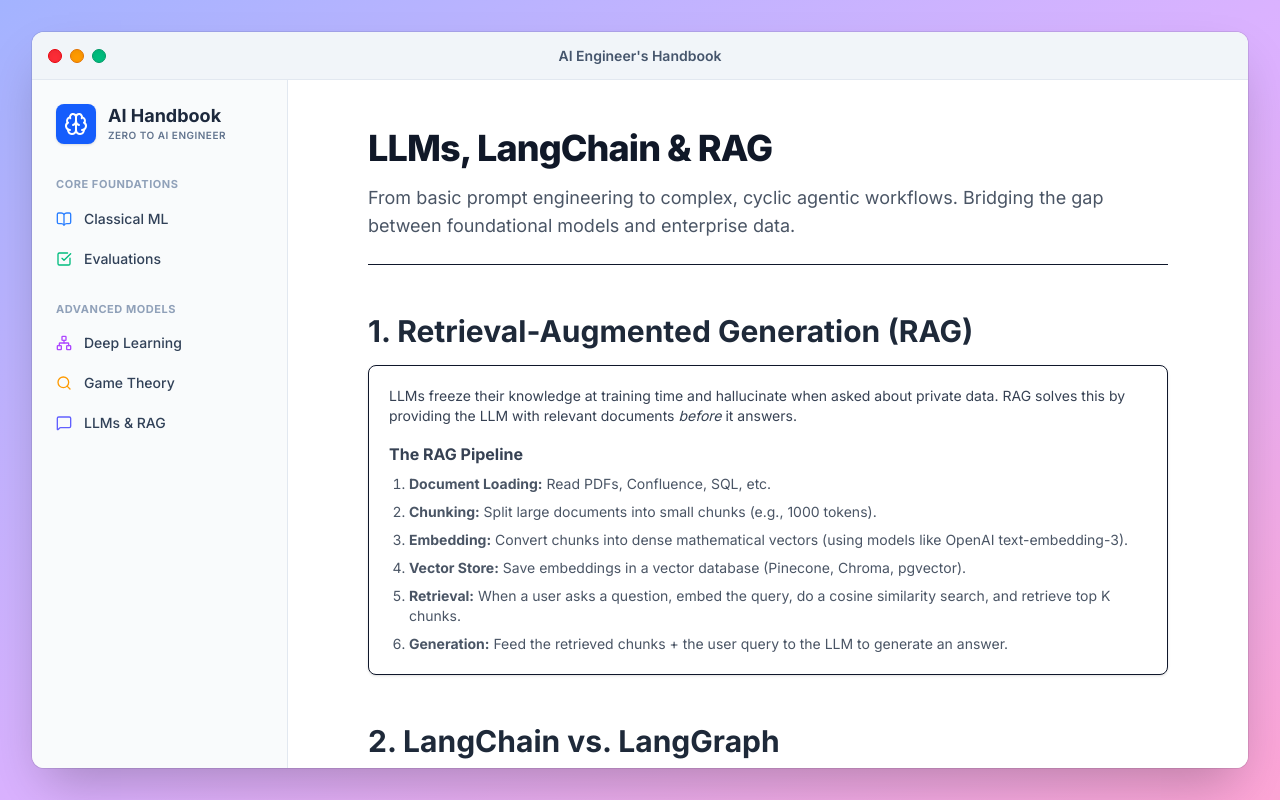
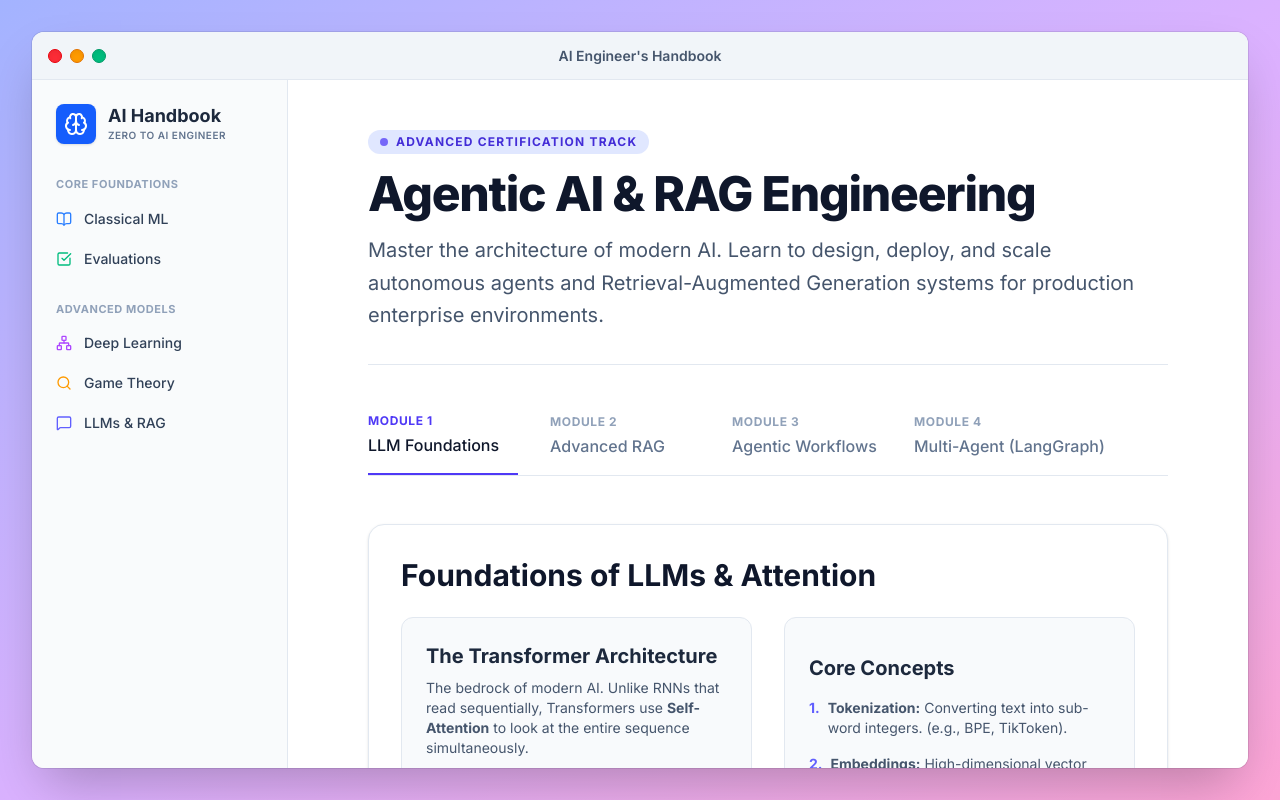
Before and after one commit to Joeljozzz/ai-repo, a Next.js app: page /llm-rag in a window 1280 px wide. Built offline with nearby package versions, Linux system fonts and the light colour scheme.

Commit message:
feat: restructure LLM & RAG page into advanced 4-module curriculum mirroring professional courses

```diff
--- a/src/app/llm-rag/page.tsx
+++ b/src/app/llm-rag/page.tsx
@@ -1,89 +1,278 @@
-import React from 'react';
+"use client";
+
+import React, { useState } from 'react';
+import { Prism as SyntaxHighlighter } from 'react-syntax-highlighter';
+import { vscDarkPlus } from 'react-syntax-highlighter/dist/esm/styles/prism';
 
 export default function LlmRag() {
+  const [activeModule, setActiveModule] = useState('mod1');
+
+  const ragCode = `from langchain_community.document_loaders import PyPDFLoader
+from langchain_text_splitters import RecursiveCharacterTextSplitter
+from langchain_openai import OpenAIEmbeddings
+from langchain_community.vectorstores import Chroma
+from langchain_core.prompts import PromptTemplate
+from langchain_openai import ChatOpenAI
+from langchain_core.runnables import RunnablePassthrough
+
+# 1. Load and Chunk
+loader = PyPDFLoader("enterprise_data.pdf")
+docs = loader.load()
+splitter = RecursiveCharacterTextSplitter(chunk_size=1000, chunk_overlap=200)
+splits = splitter.split_documents(docs)
+
+# 2. Embed and Index
+vectorstore = Chroma.from_documents(documents=splits, embedding=OpenAIEmbeddings())
+retriever = vectorstore.as_retriever(search_type="similarity", search_kwargs={"k": 5})
+
+# 3. Formulate RAG Chain
+llm = ChatOpenAI(model="gpt-4-turbo")
+template = """Use the following pieces of context to answer the question.
+If you don't know the answer, just say that you don't know.
+Context: {context}
+Question: {question}"""
+prompt = PromptTemplate.from_template(template)
+
+rag_chain = (
+    {"context": retriever, "question": RunnablePassthrough()}
+    | prompt
+    | llm
+)
+
+# 4. Invoke
+response = rag_chain.invoke("What is our Q3 revenue strategy?")
+print(response.content)`;
+
+  const langGraphCode = `from typing import TypedDict, Annotated
+import operator
+from langgraph.graph import StateGraph, END
+from langchain_core.messages import HumanMessage
+
+# 1. Define Agent State
+class AgentState(TypedDict):
+    messages: Annotated[list, operator.add]
+    needs_revision: bool
+
+# 2. Define Nodes (The "Actors")
+def drafter(state: AgentState):
+    """Generates the initial response."""
+    last_msg = state['messages'][-1].content
+    # (LLM Call omitted for brevity)
+    draft = f"Drafted response for: {last_msg}"
+    return {"messages": [HumanMessage(content=draft)]}
+
+def reviewer(state: AgentState):
+    """Critiques the draft and flags if revision is needed."""
+    # (LLM Call to check for hallucinations/style)
+    needs_rev = True # Mocking a failure
+    return {"needs_revision": needs_rev}
+
+# 3. Define Conditional Edges
+def should_continue(state: AgentState):
+    if state["needs_revision"]:
+        return "drafter" # Loop back!
+    return END
+
+# 4. Build the Cyclic Graph
+workflow = StateGraph(AgentState)
+workflow.add_node("drafter", drafter)
+workflow.add_node("reviewer", reviewer)
+
+workflow.set_entry_point("drafter")
+workflow.add_edge("drafter", "reviewer")
+workflow.add_conditional_edges("reviewer", should_continue)
+
+# 5. Compile and Run
+app = workflow.compile()
+final_state = app.invoke({"messages": [HumanMessage(content="Write a marketing email.")]})`;
+
   return (
-    <div className="space-y-12 pb-12">
-      <header className="border-b pb-6">
-        <h1 className="text-4xl font-extrabold tracking-tight text-gray-900">LLMs, LangChain & RAG</h1>
-        <p className="mt-4 text-lg text-gray-600">
-          From basic prompt engineering to complex, cyclic agentic workflows. Bridging the gap between foundational models and enterprise data.
+    <div className="space-y-12 pb-16 text-slate-800">
+
+      {/* Header */}
+      <header className="border-b border-slate-200 pb-8">
+        <div className="inline-flex items-center gap-2 px-3 py-1 bg-indigo-100 text-indigo-700 rounded-full text-xs font-bold uppercase tracking-widest mb-4">
+          <span className="w-2 h-2 rounded-full bg-indigo-600 animate-pulse"></span>
+          Advanced Certification Track
+        </div>
+        <h1 className="text-5xl font-extrabold tracking-tight text-slate-900 mb-4">Agentic AI & RAG Engineering</h1>
+        <p className="text-xl text-slate-600 leading-relaxed max-w-3xl">
+          Master the architecture of modern AI. Learn to design, deploy, and scale autonomous agents and Retrieval-Augmented Generation systems for production enterprise environments.
         </p>
       </header>
 
-      {/* RAG Basics */}
-      <section className="space-y-4">
-        <h2 className="text-3xl font-bold text-gray-800">1. Retrieval-Augmented Generation (RAG)</h2>
-        <div className="bg-white p-5 rounded-lg border shadow-sm">
-          <p className="text-sm text-gray-700 mb-4">
-            LLMs freeze their knowledge at training time and hallucinate when asked about private data. RAG solves this by providing the LLM with relevant documents <em>before</em> it answers.
-          </p>
+      {/* Course Modules Navigation */}
+      <div className="flex border-b border-slate-200 gap-8 overflow-x-auto no-scrollbar">
+        {[
+          { id: 'mod1', title: 'Module 1', subtitle: 'LLM Foundations' },
+          { id: 'mod2', title: 'Module 2', subtitle: 'Advanced RAG' },
+          { id: 'mod3', title: 'Module 3', subtitle: 'Agentic Workflows' },
+          { id: 'mod4', title: 'Module 4', subtitle: 'Multi-Agent (LangGraph)' },
+        ].map((mod) => (
+          <button
+            key={mod.id}
+            onClick={() => setActiveModule(mod.id)}
+            className={`pb-4 text-left transition-colors whitespace-nowrap min-w-[150px] ${
+              activeModule === mod.id
+                ? 'border-b-2 border-indigo-600'
+                : 'text-slate-500 hover:text-slate-700'
+            }`}
+          >
+            <div className={`text-xs font-bold uppercase tracking-wider mb-1 ${activeModule === mod.id ? 'text-indigo-600' : 'text-slate-400'}`}>
+              {mod.title}
+            </div>
+            <div className={`text-base font-medium ${activeModule === mod.id ? 'text-slate-900' : ''}`}>
+              {mod.subtitle}
+            </div>
+          </button>
+        ))}
+      </div>
 
-          <h4 className="font-bold text-gray-700 mb-2">The RAG Pipeline</h4>
-          <ol className="list-decimal pl-5 text-sm text-gray-600 space-y-2">
-            <li><strong>Document Loading:</strong> Read PDFs, Confluence, SQL, etc.</li>
-            <li><strong>Chunking:</strong> Split large documents into small chunks (e.g., 1000 tokens).</li>
-            <li><strong>Embedding:</strong> Convert chunks into dense mathematical vectors (using models like OpenAI text-embedding-3).</li>
-            <li><strong>Vector Store:</strong> Save embeddings in a vector database (Pinecone, Chroma, pgvector).</li>
-            <li><strong>Retrieval:</strong> When a user asks a question, embed the query, do a cosine similarity search, and retrieve top K chunks.</li>
-            <li><strong>Generation:</strong> Feed the retrieved chunks + the user query to the LLM to generate an answer.</li>
-          </ol>
+      {/* Module 1: Foundations */}
+      {activeModule === 'mod1' && (
+        <div className="space-y-8 animate-in fade-in slide-in-from-bottom-4 duration-500">
+          <section className="bg-white p-8 rounded-2xl shadow-sm border border-slate-200">
+            <h2 className="text-3xl font-bold mb-6 text-slate-900">Foundations of LLMs & Attention</h2>
+
+            <div className="grid md:grid-cols-2 gap-8">
+              <div className="bg-slate-50 p-6 rounded-xl border border-slate-200">
+                <h3 className="font-bold text-xl text-slate-800 mb-2">The Transformer Architecture</h3>
+                <p className="text-sm text-slate-600 mb-4">
+                  The bedrock of modern AI. Unlike RNNs that read sequentially, Transformers use <strong>Self-Attention</strong> to look at the entire sequence simultaneously.
+                </p>
+                <div className="font-mono bg-slate-900 text-indigo-400 p-4 rounded-lg text-xs mb-4">
+                  Attention(Q, K, V) = softmax( (Q·K^T) / √d_k ) · V
+                </div>
+                <p className="text-xs text-slate-500">
+                  Queries (Q), Keys (K), and Values (V) dynamically determine how much "focus" each word should put on every other word in the context window.
+                </p>
+              </div>
+
+              <div className="bg-slate-50 p-6 rounded-xl border border-slate-200 flex flex-col justify-center">
+                <h3 className="font-bold text-xl text-slate-800 mb-4">Core Concepts</h3>
+                <ul className="text-sm text-slate-600 space-y-4">
+                  <li className="flex items-start gap-2">
+                    <span className="text-indigo-500 font-bold">1.</span>
+                    <span><strong>Tokenization:</strong> Converting text into sub-word integers. (e.g., BPE, TikToken).</span>
+                  </li>
+                  <li className="flex items-start gap-2">
+                    <span className="text-indigo-500 font-bold">2.</span>
+                    <span><strong>Embeddings:</strong> High-dimensional vector space mapping where semantic similarity = geometric proximity (Cosine Similarity).</span>
+                  </li>
+                  <li className="flex items-start gap-2">
+                    <span className="text-indigo-500 font-bold">3.</span>
+                    <span><strong>Fine-Tuning (PEFT/LoRA):</strong> Adapting massive base models to specific tasks efficiently by freezing most weights.</span>
+                  </li>
+                </ul>
+              </div>
+            </div>
+          </section>
         </div>
-      </section>
+      )}
 
-      {/* LangChain & LangGraph */}
-      <section className="space-y-4">
-        <h2 className="text-3xl font-bold text-gray-800">2. LangChain vs. LangGraph</h2>
+      {/* Module 2: Advanced RAG */}
+      {activeModule === 'mod2' && (
+        <div className="space-y-8 animate-in fade-in slide-in-from-bottom-4 duration-500">
+          <section className="bg-white p-8 rounded-2xl shadow-sm border border-slate-200">
+            <h2 className="text-3xl font-bold mb-4 text-slate-900">Retrieval-Augmented Generation (RAG)</h2>
+            <p className="text-lg text-slate-600 mb-8">
+              LLMs hallucinate and lack private data. RAG bridges this by searching a Vector Database for context <em>before</em> generating an answer.
+            </p>
 
-        <div className="grid grid-cols-1 md:grid-cols-2 gap-6 mt-4">
-          <div className="bg-white p-5 rounded-lg border shadow-sm">
-            <h4 className="font-bold text-blue-600 mb-2">LangChain (Linear)</h4>
-            <p className="text-sm text-gray-600 mb-3">
-              Best for linear pipelines and standard RAG (Chains). It connects prompts, models, and output parsers in a straight sequence.
+            <div className="rounded-xl overflow-hidden shadow-lg border border-slate-800 mb-8">
+              <div className="bg-slate-900 text-slate-400 text-xs px-4 py-2 font-mono border-b border-slate-800">
+                standard_rag_pipeline.py
+              </div>
+              <SyntaxHighlighter language="python" style={vscDarkPlus} showLineNumbers customStyle={{margin: 0, padding: '1.5rem', backgroundColor: '#0f172a'}}>
+                {ragCode}
+              </SyntaxHighlighter>
+            </div>
+
+            <h3 className="text-xl font-bold mb-4 mt-12">Advanced Retrieval Techniques</h3>
+            <div className="grid md:grid-cols-3 gap-6">
+              <div className="p-5 bg-slate-50 rounded-xl border border-slate-200">
+                <h4 className="font-bold text-slate-900 mb-2">Semantic Chunking</h4>
+                <p className="text-sm text-slate-600">Instead of splitting by character count, split by document structure (headers, paragraphs) to preserve natural context.</p>
+              </div>
+              <div className="p-5 bg-slate-50 rounded-xl border border-slate-200">
+                <h4 className="font-bold text-slate-900 mb-2">Hybrid Search</h4>
+                <p className="text-sm text-slate-600">Combine dense vector search (semantic meaning) with sparse keyword search (BM25) to catch exact product IDs or names.</p>
+              </div>
+              <div className="p-5 bg-slate-50 rounded-xl border border-slate-200">
+                <h4 className="font-bold text-slate-900 mb-2">Re-Ranking (Cohere)</h4>
+                <p className="text-sm text-slate-600">Retrieve 50 docs cheaply, then use a Cross-Encoder to accurately score and re-rank the top 5 before passing to the LLM.</p>
+              </div>
+            </div>
+          </section>
+        </div>
+      )}
+
+      {/* Module 3: Agentic Workflows */}
+      {activeModule === 'mod3' && (
+        <div className="space-y-8 animate-in fade-in slide-in-from-bottom-4 duration-500">
+          <section className="bg-white p-8 rounded-2xl shadow-sm border border-slate-200">
+            <h2 className="text-3xl font-bold mb-4 text-slate-900">Agentic Workflows & Tool Calling</h2>
+            <p className="text-lg text-slate-600 mb-6">
+              Moving beyond passive chatbots. Agents use frameworks like <strong>ReAct (Reason + Act)</strong> to think about a problem, decide which tools to use, execute them, and observe the results.
             </p>
-            <div className="bg-gray-100 p-2 rounded text-xs font-mono">
-              Prompt ➔ LLM ➔ OutputParser
+
+            <div className="grid md:grid-cols-2 gap-8 mb-6">
+              <div className="p-5 border-l-4 border-rose-500 bg-rose-50/50 rounded-r-lg">
+                <h4 className="font-bold text-rose-900 text-lg mb-2">The ReAct Loop</h4>
+                <ol className="text-sm text-rose-800 space-y-2 list-decimal pl-5 font-mono">
+                  <li><strong>Thought:</strong> I need to find the weather in NYC.</li>
+                  <li><strong>Action:</strong> Call \`weather_api(location="NYC")\`</li>
+                  <li><strong>Observation:</strong> "72F and sunny"</li>
+                  <li><strong>Thought:</strong> I have the answer.</li>
+                  <li><strong>Final Answer:</strong> It is 72F in NYC.</li>
+                </ol>
+              </div>
+
+              <div className="p-5 border-l-4 border-sky-500 bg-sky-50/50 rounded-r-lg">
+                <h4 className="font-bold text-sky-900 text-lg mb-2">Function / Tool Calling</h4>
+                <p className="text-sky-800 mb-2 text-sm">
+                  Modern models (GPT-4, Claude 3.5) are natively fine-tuned to output JSON matching a strict JSON Schema you provide.
+                </p>
+                <p className="text-sky-800 text-sm">
+                  Instead of parsing regex from raw text, you give the LLM an array of available tools, and it responds with exactly which function to execute and with what arguments.
+                </p>
+              </div>
             </div>
-            <ul className="mt-3 text-sm text-gray-600 list-disc pl-5">
-              <li>Simple QA bots</li>
-              <li>Document summarization</li>
-              <li>Basic SQL natural language querying</li>
-            </ul>
-          </div>
+          </section>
+        </div>
+      )}
 
-          <div className="bg-white p-5 rounded-lg border shadow-sm border-purple-200">
-            <h4 className="font-bold text-purple-600 mb-2">LangGraph (Cyclic Agents)</h4>
-            <p className="text-sm text-gray-600 mb-3">
-              Best for stateful, multi-actor, cyclic agent applications. It treats the workflow as a graph where nodes are LLM calls/tools and edges determine the flow based on logic.
+      {/* Module 4: Multi-Agent */}
+      {activeModule === 'mod4' && (
+        <div className="space-y-8 animate-in fade-in slide-in-from-bottom-4 duration-500">
+          <section className="bg-white p-8 rounded-2xl shadow-sm border border-slate-200">
+            <h2 className="text-3xl font-bold mb-4 text-slate-900">Multi-Agent Systems (LangGraph)</h2>
+            <p className="text-lg text-slate-600 mb-8">
+              Standard chains (LangChain) are linear (A → B → C). Real-world tasks are <strong>cyclic</strong> (Draft → Review → Revise). LangGraph treats LLM workflows as Stateful Graphs.
             </p>
-            <div className="bg-gray-100 p-2 rounded text-xs font-mono">
-              State ➔ Agent ➔ Tool ➔ Agent (Loop)
+
+            <h3 className="text-xl font-bold mb-4">Building a Cyclic Agent in LangGraph</h3>
+            <div className="rounded-xl overflow-hidden shadow-lg border border-slate-800 mb-8">
+              <div className="bg-slate-900 text-slate-400 text-xs px-4 py-2 font-mono border-b border-slate-800">
+                draft_review_loop.py
+              </div>
+              <SyntaxHighlighter language="python" style={vscDarkPlus} showLineNumbers customStyle={{margin: 0, padding: '1.5rem', backgroundColor: '#0f172a'}}>
+                {langGraphCode}
+              </SyntaxHighlighter>
             </div>
-            <ul className="mt-3 text-sm text-gray-600 list-disc pl-5">
-              <li>Auto-correcting code generators</li>
-              <li>Multi-agent simulations</li>
-              <li>Complex decision-making bots that need to verify their own work</li>
-            </ul>
-          </div>
+
+            <div className="bg-slate-50 p-6 rounded-xl border border-slate-200">
+              <h3 className="font-bold text-slate-800 mb-3">Why Stateful Graphs?</h3>
+              <ul className="text-sm text-slate-600 space-y-2 list-disc pl-5">
+                <li><strong>Human-in-the-Loop:</strong> Pause execution at a node, ask a human for approval, and resume.</li>
+                <li><strong>Time Travel:</strong> Because state is versioned, you can rewind a bad LLM decision to a previous state and fork the execution.</li>
+                <li><strong>Specialization:</strong> Create a "Coder" agent and a "Tester" agent that bounce code back and forth until tests pass.</li>
+              </ul>
+            </div>
+          </section>
         </div>
-      </section>
+      )}
 
-      {/* Advanced RAG Techniques */}
-      <section className="space-y-4">
-        <h2 className="text-3xl font-bold text-gray-800">3. Advanced RAG Architectures</h2>
-        <div className="bg-white p-5 rounded-lg border shadow-sm">
-          <ul className="text-sm text-gray-700 space-y-4 list-disc pl-5">
-            <li>
-              <strong>Parent Document Retriever:</strong> Embeds small chunks for accurate retrieval, but returns the larger parent document to the LLM to preserve context.
-            </li>
-            <li>
-              <strong>Multi-Query / Query Expansion:</strong> Uses an LLM to rewrite the user's single query into multiple variations, retrieves documents for all of them, and takes the union. Avoids misses due to phrasing.
-            </li>
-            <li>
-              <strong>Self-RAG (Agentic RAG):</strong> The LLM actively decides whether it <em>needs</em> to search, grades the retrieved documents for relevance, and checks its own generated answer for hallucinations before responding.
-            </li>
-          </ul>
-        </div>
-      </section>
     </div>
   );
 }
```
